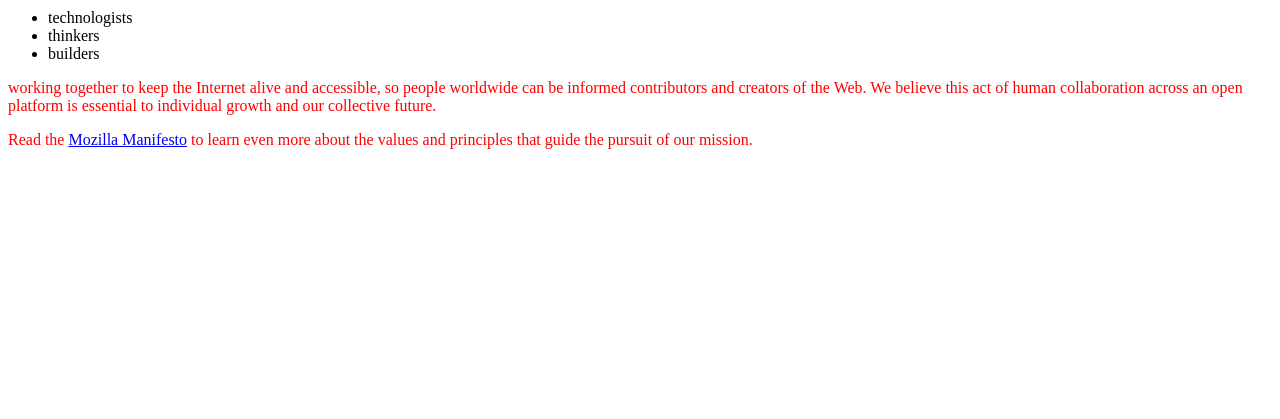
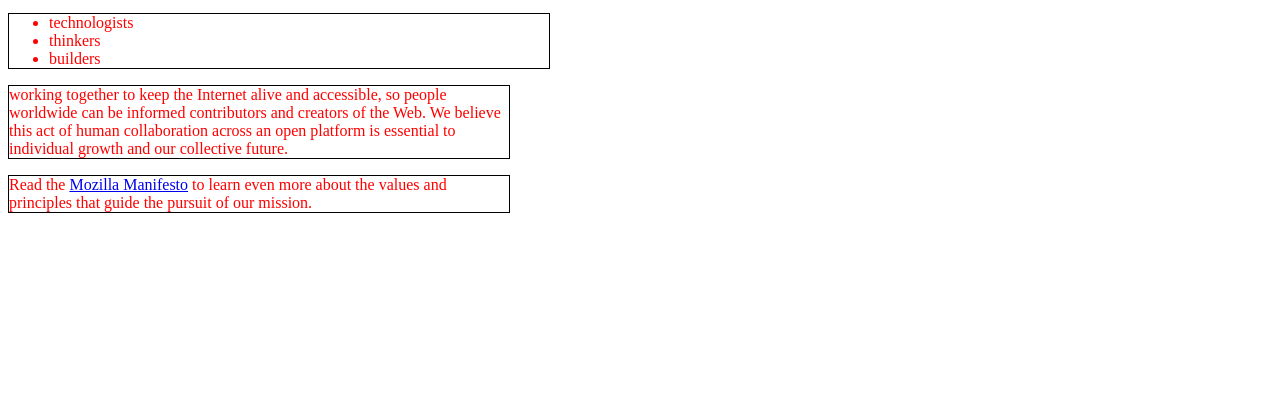
Before and after one commit to code4policy-archive/mozilla-website-dmil-1, a plain HTML site: page index.html in a window 1280 px wide. Shown: the part 381-800 px from the top of the page. Drawn offline with Linux system fonts and the light colour scheme.

Commit message:
add border around paragraphs and reduce size

```diff
--- a/style.css
+++ b/style.css
@@ -1,3 +1,5 @@
-p {
+p, ul, h1 {
   color: red;
+  width: 500px;
+  border: 1px solid black;
 }
```
